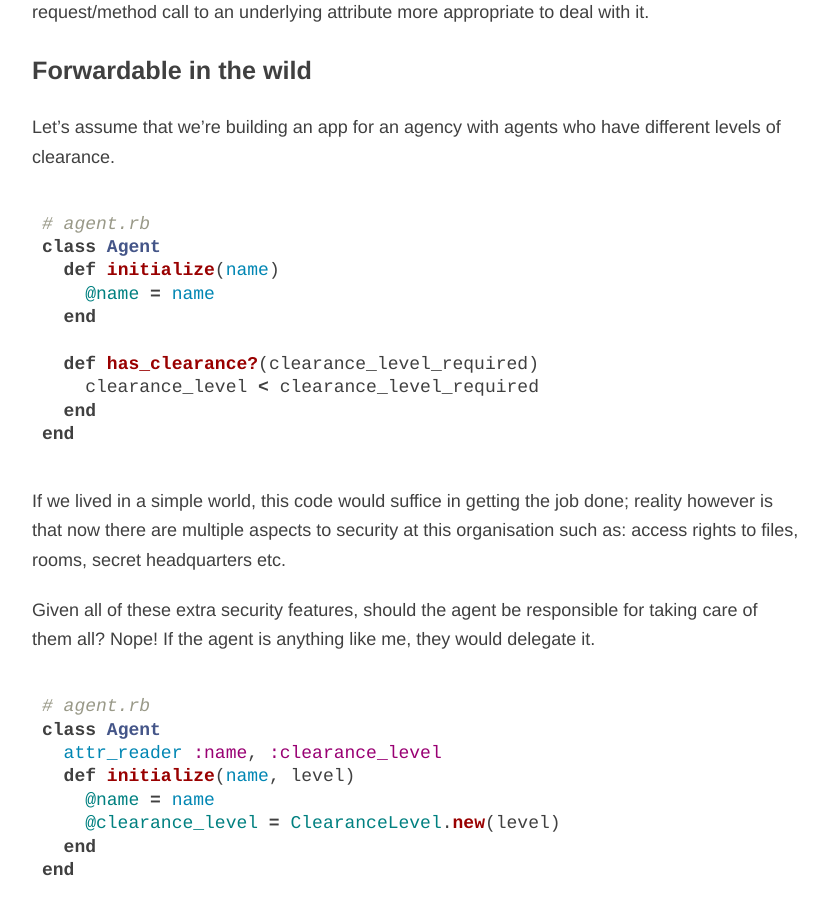
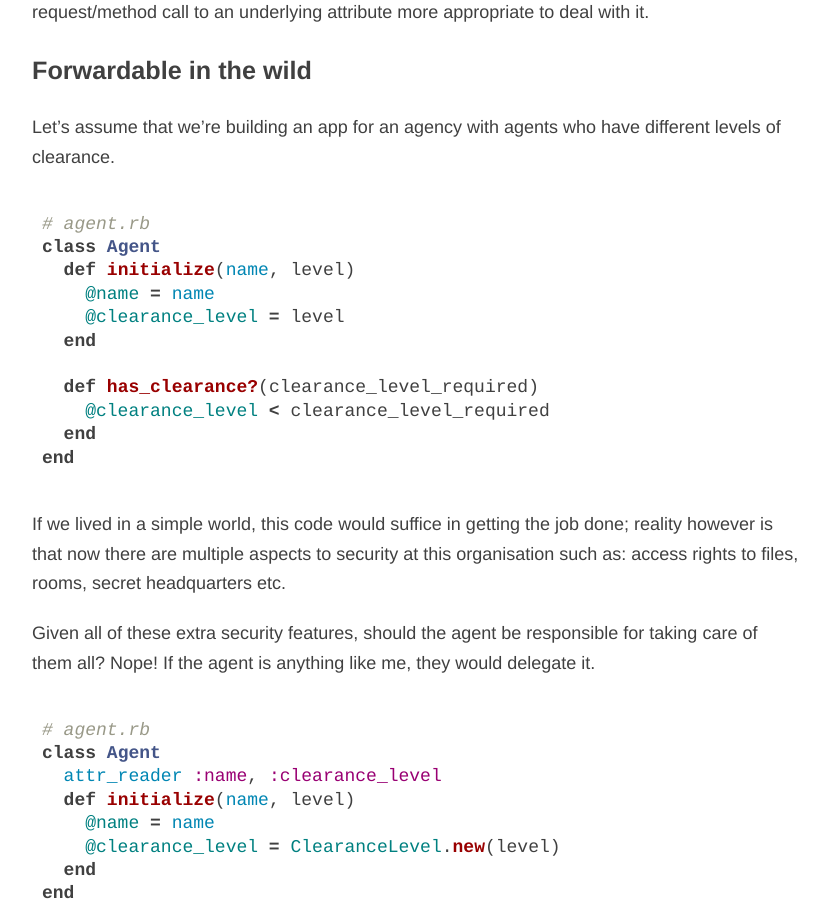
Before and after one commit to christemple/christemple.github.io, a Jekyll site: the page built from _posts/2014-11-26-delegating-with-forwardable-in-ruby.md, in a window 1280 px wide and 900 px high, scrolled down 396 px. Shown: the whole window, without its empty margins (224-1052 px from the left). Built offline with Jekyll 4.4.1, drawn with Linux system fonts in a browser that asks for light colours; Markdown is read by kramdown in place of the engine named in the settings; comment, search, counter and statistics services are not loaded.

Commit message:
Missing some code for the example to work

````diff
--- a/_posts/2014-11-26-delegating-with-forwardable-in-ruby.md
+++ b/_posts/2014-11-26-delegating-with-forwardable-in-ruby.md
@@ -20,12 +20,13 @@ Let's assume that we're building an app for an agency with agents who have diffe
 ```ruby
 # agent.rb
 class Agent
-  def initialize(name)
+  def initialize(name, level)
     @name = name
+    @clearance_level = level
   end
 
   def has_clearance?(clearance_level_required)
-    clearance_level < clearance_level_required
+    @clearance_level < clearance_level_required
   end
 end
 ```
````
